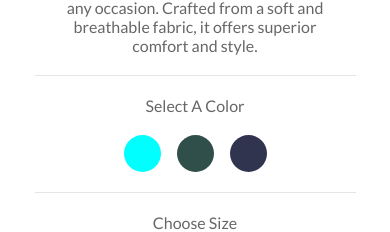
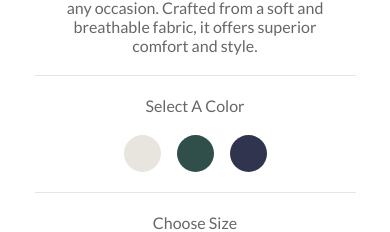
Before and after one commit to YahyaNashar22/Global-Fairy-front-end, a React (Create React App) app in the folder global-fairy/: page / in a window 390 px wide. Shown: the part 619-851 px from the top of the page. Built offline with nearby package versions, Linux system fonts and the light colour scheme.

Commit message:
Created the Colors component

```diff
--- /dev/null
+++ b/global-fairy/src/components/Colors/Colors.js
@@ -0,0 +1,17 @@
+import React from "react";
+import style from './Colors.module.css'
+
+const Colors = () => {
+    return(
+      <div className={style.colorsArea}>
+        <p className={style.title}>Select A Color</p>
+        <ul className={style.colors}>
+            <li className={style.color} style={{ backgroundColor: '#E8E5DF' }}></li>
+            <li className={style.color} style={{ backgroundColor: '#314F4A' }}></li>
+            <li className={style.color} style={{ backgroundColor: '#31344F' }}></li>
+        </ul>
+      </div>
+    )
+}
+
+export default Colors;
--- /dev/null
+++ b/global-fairy/src/components/Colors/Colors.module.css
@@ -0,0 +1,54 @@
+.colorsArea {
+  padding: 20px 0;
+  border-top: 1px solid rgba(0, 0, 0, 0.10);
+  border-bottom: 1px solid rgba(0, 0, 0, 0.10);
+}
+.colorsArea .title {
+  color: rgba(0, 0, 0, 0.60);
+  font-size: 18px;
+  margin-bottom: 20px;
+}
+.colorsArea .colors {
+  display: flex;
+  align-items: flex-start;
+  gap: 16px;
+}
+.colorsArea .color {
+  width: 37px;
+  height: 37px;
+  border-radius: 50%;
+  cursor: pointer;
+}
+
+/* .colorsArea .color:first-child {
+  background-color: #E8E5DF;
+}
+.colorsArea .color:nth-child(2) {
+  background-color: #314F4A;
+}
+.colorsArea .color:last-child{
+  background-color: #31344F;
+} */
+
+@media (max-width: 992px) {
+  .colorsArea {
+    padding: 20px 0;
+    width: 100%;
+  }
+  .colorsArea .title {
+    text-align: center;
+  }
+  .colors {
+    justify-content: center;
+  }
+}
+
+@media (max-width: 768px) {
+  .colorsArea {
+    border: none;
+  }
+  .colorsArea .title,
+  .size .title {
+    font-size: 16px;
+  }
+}
--- a/global-fairy/src/components/ProductView/ProductView.js
+++ b/global-fairy/src/components/ProductView/ProductView.js
@@ -3,6 +3,7 @@ import style from './ProductView.module.css';
 import mainImage from '../../assets/images/main.jpeg';
 import imageOne from '../../assets/images/imageOne.png';
 import imageTwo from '../../assets/images/imageTwo.png';
+import Colors from '../../components/Colors/Colors'
 
 const ProductView = () => {
     useEffect(() => {
@@ -57,14 +58,7 @@ const ProductView = () => {
                         <div className={style.price}>$26</div>
                         <div className={style.description}>This graphic t-shirt which is perfect for any occasion. Crafted from a soft and breathable fabric, it offers superior comfort and style.</div>
                     </div>
-                    <div className={style.colorsArea}>
-                        <p className={style.title}>Select A Color</p>
-                        <ul className={style.colors}>
-                            <li className={style.color} style={{ backgroundColor: 'aqua' }}></li>
-                            <li className={style.color}></li>
-                            <li className={style.color}></li>
-                        </ul>
-                    </div>
+                    <Colors />
                     <div className={style.size}>
                         <p className={style.title}>Choose Size</p>
                         <div className={style.sizeButtons}>
--- a/global-fairy/src/components/ProductView/ProductView.module.css
+++ b/global-fairy/src/components/ProductView/ProductView.module.css
@@ -58,37 +58,6 @@
   font-size: 18px;
   margin: 20px 0;
   width: 100%;
-}
-
-.colorsArea {
-  padding: 20px 0;
-  border-top: 1px solid rgba(0, 0, 0, 0.10);
-  border-bottom: 1px solid rgba(0, 0, 0, 0.10);
-}
-.colorsArea .title {
-  color: rgba(0, 0, 0, 0.60);
-  font-size: 18px;
-  margin-bottom: 20px;
-}
-.colorsArea .colors {
-  display: flex;
-  align-items: flex-start;
-  gap: 16px;
-}
-.colorsArea .color {
-  width: 37px;
-  height: 37px;
-  border-radius: 50%;
-  cursor: pointer;
-}
-.colorsArea .color:first-child {
-  background-color: #E8E5DF;
-}
-.colorsArea .color:nth-child(2) {
-  background-color: #314F4A;
-}
-.colorsArea .color:last-child{
-  background-color: #31344F;
 }
 
 .size {
```
